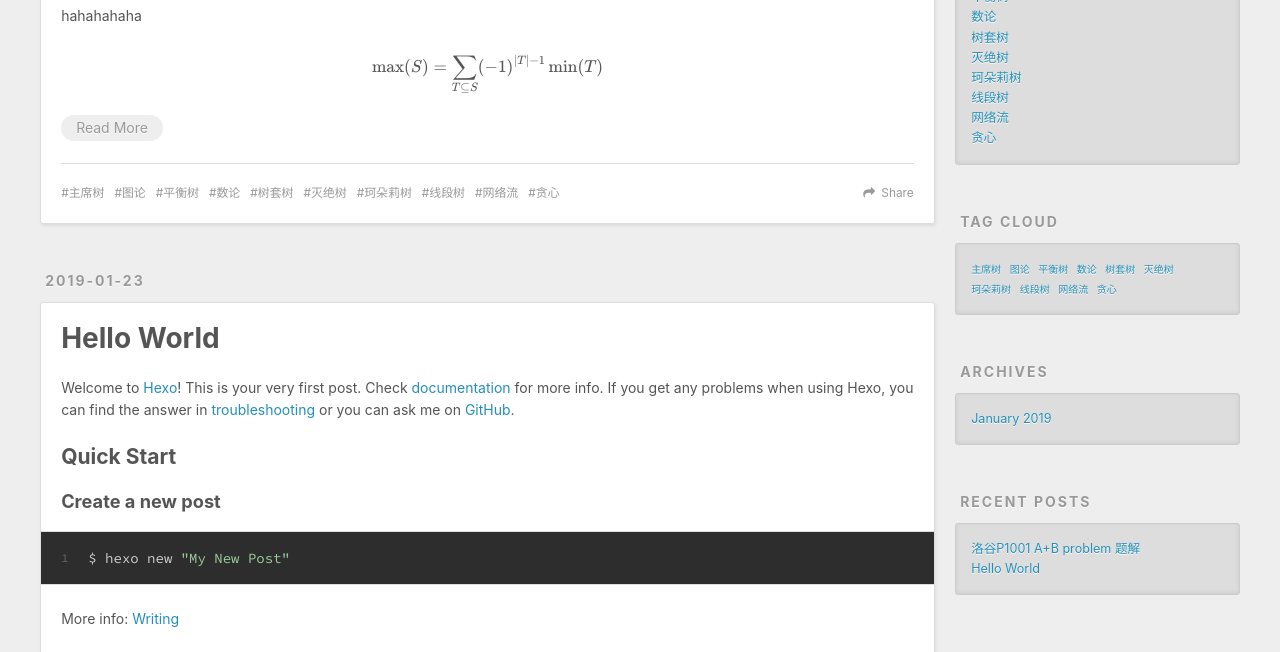
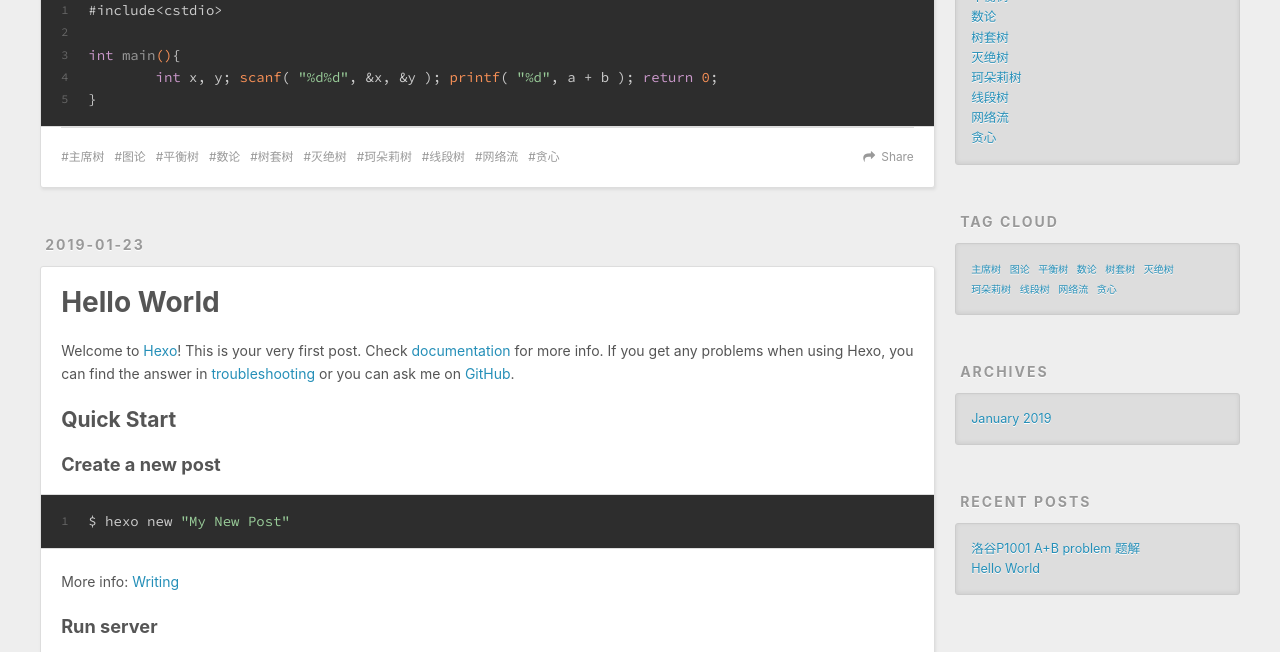
Before and after one commit to Dunko666/Dunko666.github.io, a plain HTML site: page index.html in a window 1280 px wide. Shown: the part 448-1100 px from the top of the page. Drawn offline with nearby package versions, Linux system fonts and the light colour scheme; some packages are replaced by stand-ins of ours.

Commit message:
Site updated: 2019-01-23 22:16:43

```diff
--- a/2019/01/23/洛谷P1001-A-B-problem-题解/index.html
+++ b/2019/01/23/洛谷P1001-A-B-problem-题解/index.html
@@ -7,18 +7,18 @@
 
   <title>洛谷P1001 A+B problem 题解 | Dunko_ydk</title>
   <meta name="viewport" content="width=device-width, initial-scale=1, maximum-scale=1">
-  <meta name="description" content="hahahahaha \max (S)=\sum_{T\subseteq S}^{}(-1)^{|T|-1}\min (T)">
+  <meta name="description" content="12345#include&amp;lt;cstdio&amp;gt;int main()&amp;#123;	int x, y; scanf( &quot;%d%d&quot;, &amp;amp;x, &amp;amp;y ); printf( &quot;%d&quot;, a + b ); return 0;&amp;#125;">
 <meta name="keywords" content="数论,贪心,网络流,图论,平衡树,线段树,主席树,珂朵莉树,树套树,灭绝树">
 <meta property="og:type" content="article">
 <meta property="og:title" content="洛谷P1001 A+B problem 题解">
 <meta property="og:url" content="https://Dunko666.github.io/2019/01/23/洛谷P1001-A-B-problem-题解/index.html">
 <meta property="og:site_name" content="Dunko_ydk">
-<meta property="og:description" content="hahahahaha \max (S)=\sum_{T\subseteq S}^{}(-1)^{|T|-1}\min (T)">
+<meta property="og:description" content="12345#include&amp;lt;cstdio&amp;gt;int main()&amp;#123;	int x, y; scanf( &quot;%d%d&quot;, &amp;amp;x, &amp;amp;y ); printf( &quot;%d&quot;, a + b ); return 0;&amp;#125;">
 <meta property="og:locale" content="zh-CH">
-<meta property="og:updated_time" content="2019-01-23T14:11:25.394Z">
+<meta property="og:updated_time" content="2019-01-23T14:16:39.579Z">
 <meta name="twitter:card" content="summary">
 <meta name="twitter:title" content="洛谷P1001 A+B problem 题解">
-<meta name="twitter:description" content="hahahahaha \max (S)=\sum_{T\subseteq S}^{}(-1)^{|T|-1}\min (T)">
+<meta name="twitter:description" content="12345#include&amp;lt;cstdio&amp;gt;int main()&amp;#123;	int x, y; scanf( &quot;%d%d&quot;, &amp;amp;x, &amp;amp;y ); printf( &quot;%d&quot;, a + b ); return 0;&amp;#125;">
 
     <link rel="alternate" href="/atom.xml" title="Dunko_ydk" type="application/atom+xml">
 
@@ -87,9 +87,7 @@
 
     <div class="article-entry" itemprop="articleBody">
 
-        <p>hahahahaha</p>
-<script type="math/tex; mode=display">\max (S)=\sum_{T\subseteq S}^{}(-1)^{|T|-1}\min (T)</script><a id="more"></a>
-<figure class="highlight cpp"><table><tr><td class="gutter"><pre><span class="line">1</span><br><span class="line">2</span><br><span class="line">3</span><br><span class="line">4</span><br><span class="line">5</span><br></pre></td><td class="code"><pre><span class="line"><span class="meta">#<span class="meta-keyword">include</span><span class="meta-string">&lt;cstdio&gt;</span></span></span><br><span class="line"></span><br><span class="line"><span class="function"><span class="keyword">int</span> <span class="title">main</span><span class="params">()</span></span>&#123;</span><br><span class="line">	<span class="keyword">int</span> x, y; <span class="built_in">scanf</span>( <span class="string">"%d%d"</span>, &amp;x, &amp;y ); <span class="built_in">printf</span>( <span class="string">"%d"</span>, a + b ); <span class="keyword">return</span> <span class="number">0</span>;</span><br><span class="line">&#125;</span><br></pre></td></tr></table></figure>
+        <figure class="highlight cpp"><table><tr><td class="gutter"><pre><span class="line">1</span><br><span class="line">2</span><br><span class="line">3</span><br><span class="line">4</span><br><span class="line">5</span><br></pre></td><td class="code"><pre><span class="line"><span class="meta">#<span class="meta-keyword">include</span><span class="meta-string">&lt;cstdio&gt;</span></span></span><br><span class="line"></span><br><span class="line"><span class="function"><span class="keyword">int</span> <span class="title">main</span><span class="params">()</span></span>&#123;</span><br><span class="line">	<span class="keyword">int</span> x, y; <span class="built_in">scanf</span>( <span class="string">"%d%d"</span>, &amp;x, &amp;y ); <span class="built_in">printf</span>( <span class="string">"%d"</span>, a + b ); <span class="keyword">return</span> <span class="number">0</span>;</span><br><span class="line">&#125;</span><br></pre></td></tr></table></figure>
 
     </div>
     <footer class="article-footer">
--- a/index.html
+++ b/index.html
@@ -84,13 +84,7 @@
 
     <div class="article-entry" itemprop="articleBody">
 
-        <p>hahahahaha</p>
-<script type="math/tex; mode=display">\max (S)=\sum_{T\subseteq S}^{}(-1)^{|T|-1}\min (T)</script>
-
-          <p class="article-more-link">
-            <a href="/2019/01/23/洛谷P1001-A-B-problem-题解/#more">Read More</a>
-          </p>
-
+        <figure class="highlight cpp"><table><tr><td class="gutter"><pre><span class="line">1</span><br><span class="line">2</span><br><span class="line">3</span><br><span class="line">4</span><br><span class="line">5</span><br></pre></td><td class="code"><pre><span class="line"><span class="meta">#<span class="meta-keyword">include</span><span class="meta-string">&lt;cstdio&gt;</span></span></span><br><span class="line"></span><br><span class="line"><span class="function"><span class="keyword">int</span> <span class="title">main</span><span class="params">()</span></span>&#123;</span><br><span class="line">	<span class="keyword">int</span> x, y; <span class="built_in">scanf</span>( <span class="string">"%d%d"</span>, &amp;x, &amp;y ); <span class="built_in">printf</span>( <span class="string">"%d"</span>, a + b ); <span class="keyword">return</span> <span class="number">0</span>;</span><br><span class="line">&#125;</span><br></pre></td></tr></table></figure>
 
     </div>
     <footer class="article-footer">
```
